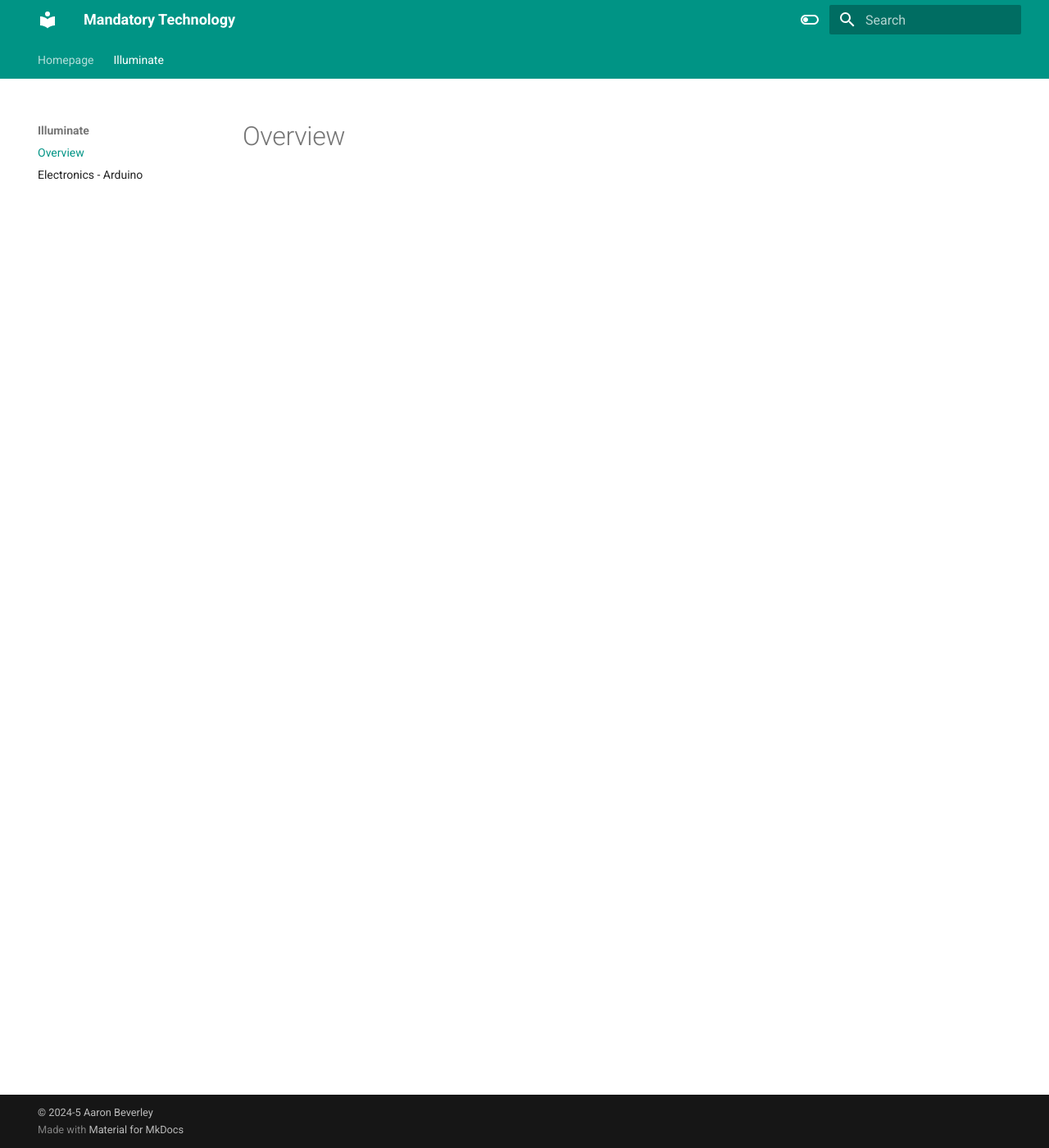
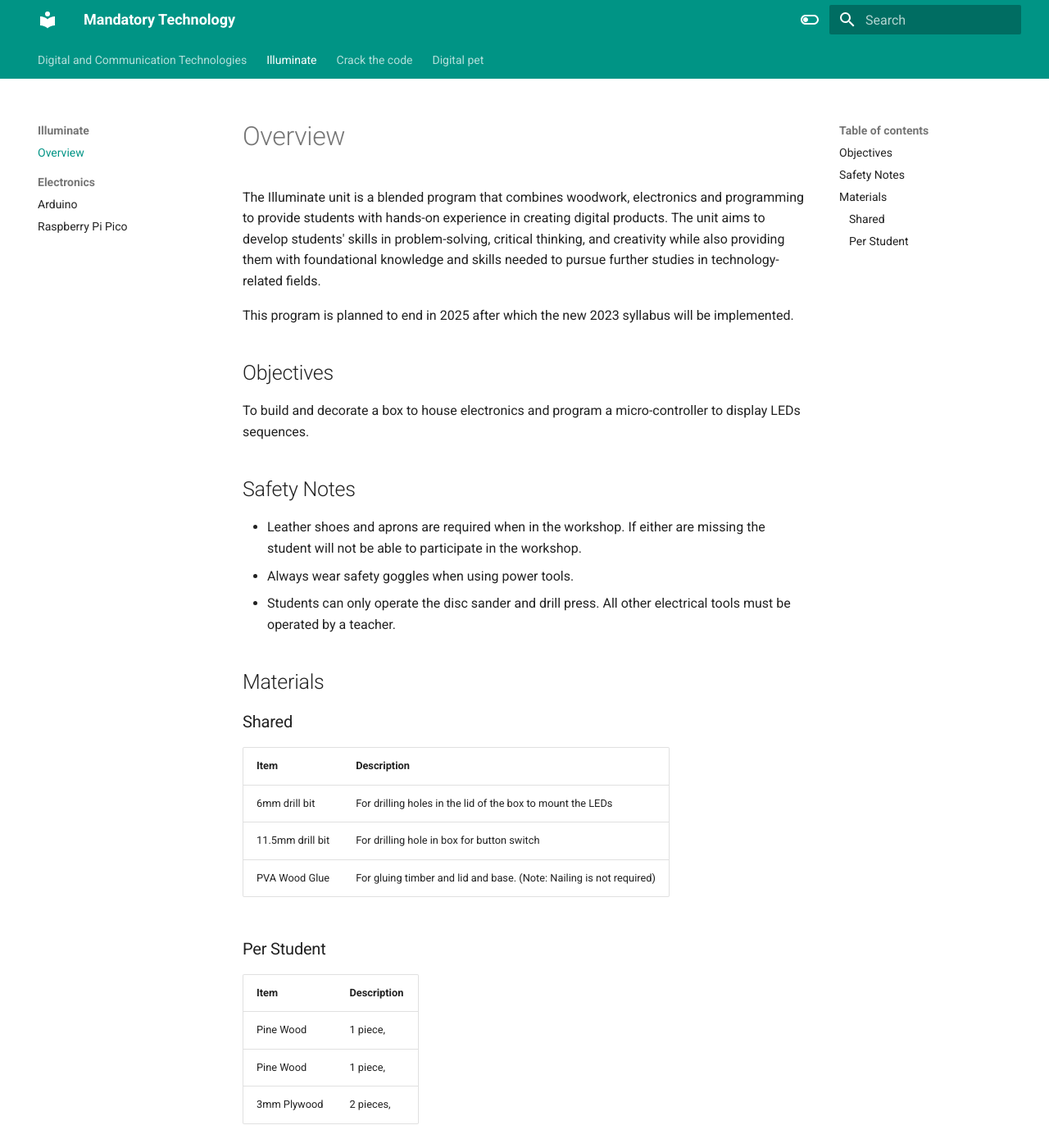
Before and after one commit to mr-bev/mandatory-technology.github.io, an MkDocs documentation site: the page built from docs/Illuminate/index.md, in a window 1280 px wide and 1400 px high. Shown: the whole window at 82% size. Built offline with MkDocs 1.6.1 and Material for MkDocs 9.7.7, drawn with Linux system fonts in a browser that asks for light colours.

Commit message:
add basic information for using raspberry pi and framework for future unit

```diff
--- a/docs/Illuminate/index.md
+++ b/docs/Illuminate/index.md
@@ -1 +1,32 @@
 # Overview
+
+The Illuminate unit is a blended program that combines woodwork, electronics and programming to provide students with hands-on experience in creating digital products. The unit aims to develop students' skills in problem-solving, critical thinking, and creativity while also providing them with foundational knowledge and skills needed to pursue further studies in technology-related fields.
+
+This program is planned to end in 2025 after which the new 2023 syllabus will be implemented.
+
+## Objectives
+
+To build and decorate a box to house electronics and program a micro-controller to display LEDs sequences.
+
+## Safety Notes
+
+- Leather shoes and aprons are required when in the workshop. If either are missing the student will not be able to participate in the workshop.
+- Always wear safety goggles when using power tools.
+- Students can only operate the disc sander and drill press. All other electrical tools must be operated by a teacher.
+
+
+## Materials
+
+### Shared
+| Item | Description |
+| --- | --- |
+| 6mm drill bit | For drilling holes in the lid of the box to mount the LEDs |
+| 11.5mm drill bit | For drilling hole in box for button switch |
+| PVA Wood Glue | For gluing timber and lid and base. (Note: Nailing is not required) |
+
+### Per Student
+| Item | Description |
+| --- | --- |
+| Pine Wood | 1 piece,  |
+| Pine Wood | 1 piece,  |
+| 3mm Plywood | 2 pieces,  |
--- a/docs/index.md
+++ b/docs/index.md
@@ -1 +1,9 @@
-# Homepage
+# Digital and Communication Technologies
+Welcome to the Digital and Communication Technologies units at Killarney Heights High School [(KHHS)](https://killarney-h.schools.nsw.gov.au/). These units are designed to provide students with an understanding of how digital technologies work, and how they can be used to solve real-world problems. The units cover a range of topics, including programming, electronics, and web development for year 7 and 8.
+
+1. [**Crack The Code**](crack_the_code/index.md): This unit introduces students to the basics of coding web pages in HTML and CSS.
+2. [**Illuminate**](illuminate/index.md): This unit combines woodwork with electronics and programming to create a series of light displays.
+3. [**Digital Pet**](digital_pet/index.md): This unit introduces students to the basics of electronics, networks, data and programming. It will be used from 2026 onwards and aligns with the [NSW Technology 7-8 Syllabus (2026)](https://curriculum.nsw.edu.au/learning-areas/tas/technology-7-8-2023/content/stage-4/fa8e5fb98c).
+
+!!! Note
+    **Crack the Code** and **Illuminate** will not be used after 2025 for [KHHS](https://killarney-h.schools.nsw.gov.au/) and will be replaced by **Digital Pet** following the new syllabus.
```
Also changed, not shown: README.md (+5 -1 lines), docs/illuminate/electronics/arduino.md (renamed from docs/Illuminate/electronics.md, +1 -1 lines), docs/illuminate/electronics/raspberry_pi.md (added, +108 -0 lines), docs/crack_the_code/index.md (added), docs/digital_pet/index.md (added), docs/illuminate/electronics/images/arduino_uno_r3.jpg (renamed from docs/Illuminate/images/arduino_uno_r3.jpg), docs/illuminate/electronics/images/blinking_led.png (added), docs/illuminate/electronics/images/block_code.png (renamed from docs/Illuminate/images/block_code.png), docs/illuminate/electronics/images/led_holder.jpg (added), docs/illuminate/electronics/images/pico-wh-hero.jpg (added), docs/illuminate/electronics/images/tinkercad_single_led.png (renamed from docs/Illuminate/images/tinkercad_single_led.png), docs/illuminate/electronics/images/traffic_light_leds.png (added).
